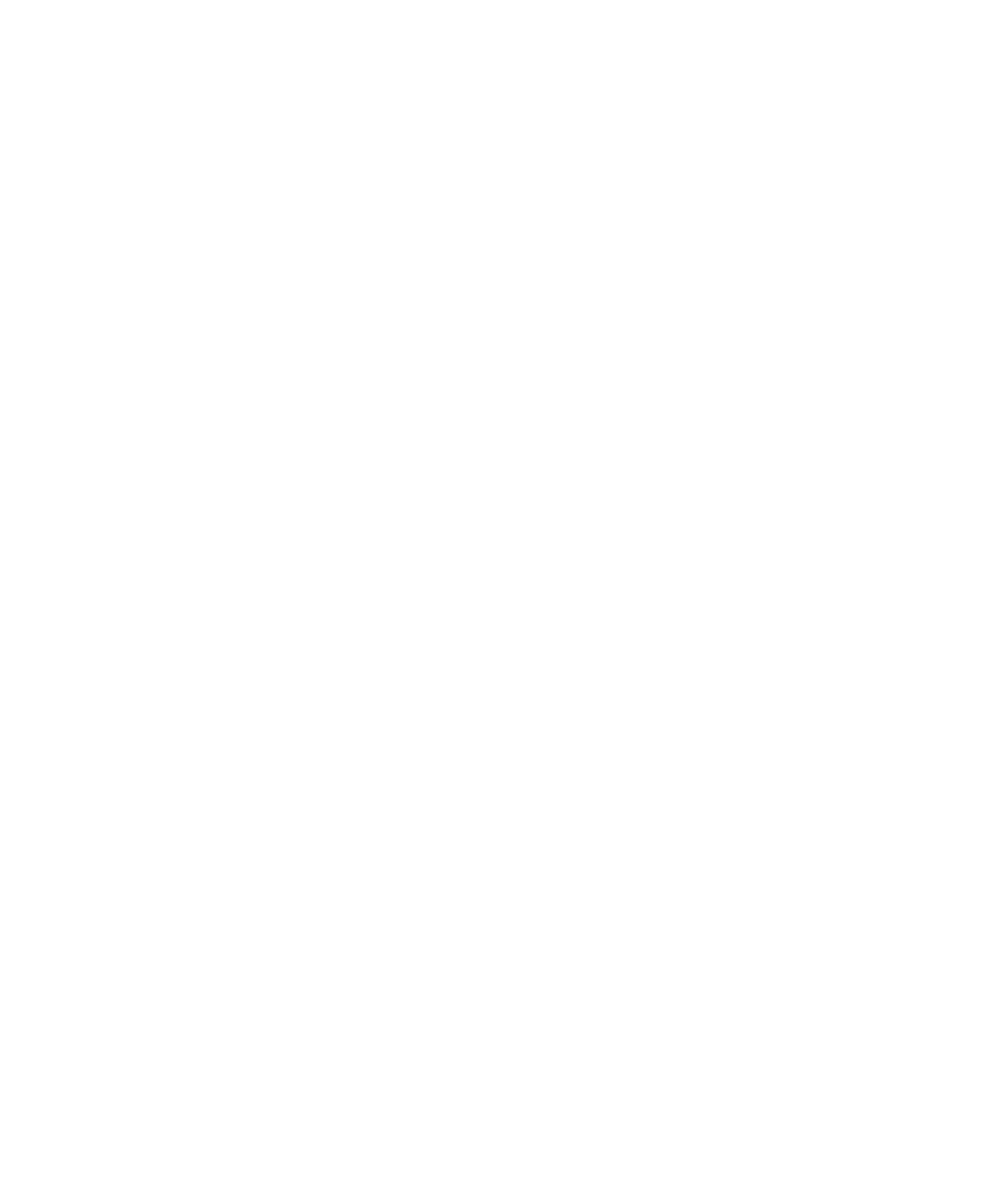
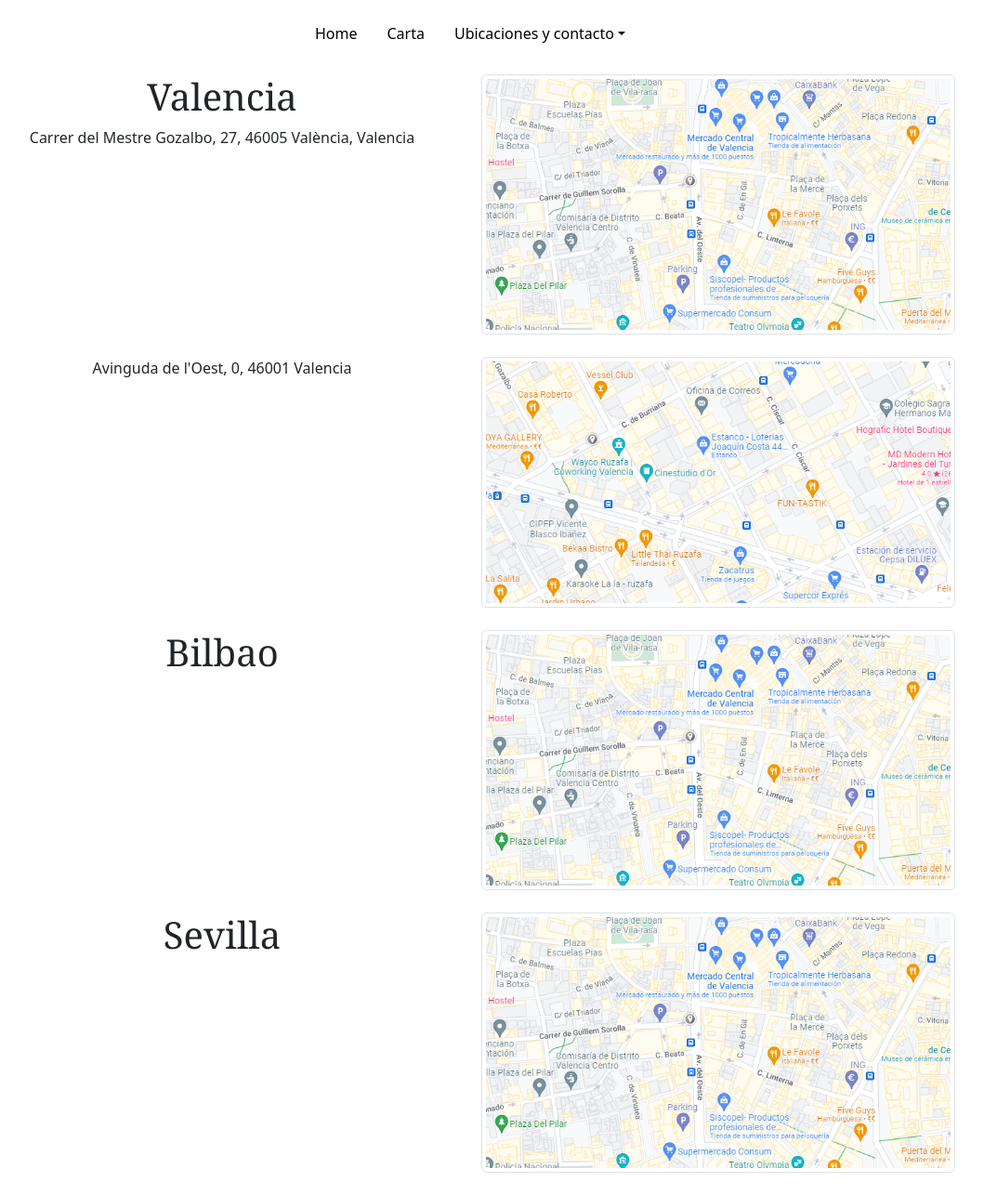
Before and after one commit to Ainamoreno/Carta-Restaurante, a plain HTML site: page pages/contact.html in a window 1280 px wide. Shown: the whole page at 93% size, without its empty margins (134-1193 px from the left). Before the commit the page ends 800 px from the top, so only its background shows below. Drawn offline with nearby package versions, Linux system fonts and the light colour scheme.

Commit message:
Creo la estructura de las ubicaciones

```diff
--- /dev/null
+++ b/css/contact.css
@@ -0,0 +1,8 @@
+.div-main {
+    margin-top: 5em;
+}
+
+.ciudad {
+    font-weight: 550;
+    font-family: Cambria, Cochin, Georgia, Times, 'Times New Roman', serif;
+}
--- a/pages/contact.html
+++ b/pages/contact.html
@@ -0,0 +1,91 @@
+<!DOCTYPE html>
+<html lang="en">
+
+<head>
+    <meta charset="UTF-8">
+    <meta http-equiv="X-UA-Compatible" content="IE=edge">
+    <meta name="viewport" content="width=device-width, initial-scale=1.0">
+    <title>Contacto</title>
+    <!-- CSS only -->
+    <link href="https://cdn.jsdelivr.net/npm/bootstrap@5.2.1/dist/css/bootstrap.min.css" rel="stylesheet"
+        integrity="sha384-iYQeCzEYFbKjA/T2uDLTpkwGzCiq6soy8tYaI1GyVh/UjpbCx/TYkiZhlZB6+fzT" crossorigin="anonymous">
+    <!-- JavaScript Bundle with Popper -->
+    <script src="https://cdn.jsdelivr.net/npm/bootstrap@5.2.1/dist/js/bootstrap.bundle.min.js"
+        integrity="sha384-u1OknCvxWvY5kfmNBILK2hRnQC3Pr17a+RTT6rIHI7NnikvbZlHgTPOOmMi466C8"
+        crossorigin="anonymous"></script>
+    <link rel="stylesheet" href="../css/index.css">
+    <link rel="stylesheet" href="../css/contact.css">
+    <script src="https://kit.fontawesome.com/6da7aeac50.js" crossorigin="anonymous"></script>
+</head>
+
+<body>
+    <!-- Header de la página -->
+    <div>
+        <div>
+            <ul class="nav fixed-top div-header justify-content-center">
+                <li class="nav-item">
+                    <a class="nav-link active item-navbar" aria-current="page" href="../index.html">Home</a>
+                </li>
+                <li class="nav-item">
+                    <a class="nav-link item-navbar" href="../pages/menu.html">Carta</a>
+                </li>
+                <li class="nav-item dropdown">
+                    <a class="nav-link dropdown-toggle item-navbar" data-bs-toggle="dropdown"
+                        href="./pages/contact.html" role="button" aria-expanded="false">Ubicaciones y contacto</a>
+                    <ul class="dropdown-menu">
+                        <li><a class="dropdown-item" href="../pages/contact.html">Valencia</a></li>
+                        <li><a class="dropdown-item" href="../pages/contact.html">Bilbao</a></li>
+                        <li><a class="dropdown-item" href="../pages/contact.html">Sevilla</a></li>
+                    </ul>
+                </li>
+            </ul>
+        </div>
+    </div>
+    <!-- Main de la página -->
+    <div class="div-main">
+        <div class="container">
+            <div class="row m-4">
+                <div class="col-6 text-center">
+                    <p class="h1 ciudad">Valencia</p>
+                    <p>Carrer del Mestre Gozalbo, 27, 46005 València, Valencia</p>
+                </div>
+                <div class="col-6 d-flex justify-content-center">
+                    <img src="../img/ubi1.png" class="img-thumbnail" alt="...">
+                </div>
+            </div>
+            <div class="row m-4">
+                <div class="col text-center">
+                    <p>Avinguda de l'Oest, 0, 46001 Valencia</p>
+                </div>
+                <div class="col d-flex justify-content-center">
+                    <img src="../img/ubi2.png" class="img-thumbnail" alt="...">
+                </div>
+            </div>
+        </div>
+        <div class="container">
+            <div class="row m-4">
+                <div class="col text-center">
+                    <p class="h1 ciudad">Bilbao</p>
+                </div>
+                <div class="col text-center">
+                    <img src="../img/ubi1.png" class="img-thumbnail" alt="...">
+                </div>
+            </div>
+        </div>
+        <div class="container">
+            <div class="row m-4">
+                <div class="col text-center">
+                    <p class="h1 ciudad">Sevilla</p>
+                </div>
+                <div class="col text-center">
+                    <img src="../img/ubi1.png" class="img-thumbnail" alt="...">
+                </div>
+            </div>
+        </div>
+
+
+    </div>
+    <div></div>
+</body>
+
+</html>
```
Also changed, not shown: pages/menu.html (+3 -7 lines), img/ubi1.png (added), img/ubi2.png (added).
